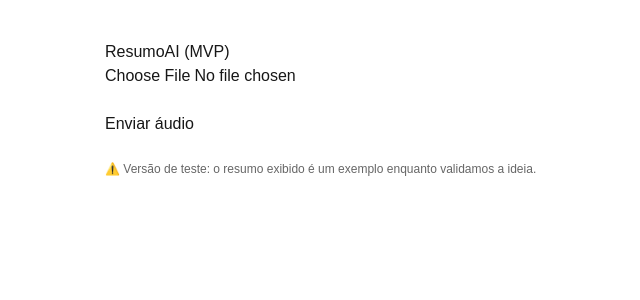
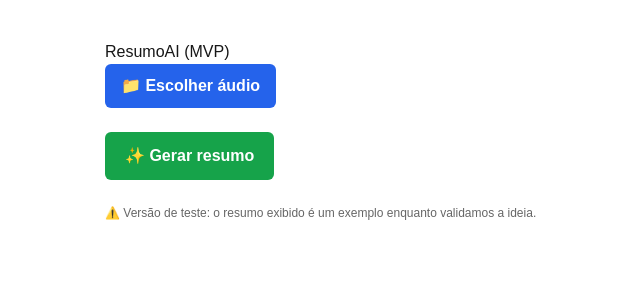
Before and after one commit to cleitondsouza-hub/resumo-reunioes, a Next.js app: page /app in a window 1280 px wide. Shown: the top 300 px of the page, without its empty margins (175-815 px from the left). Built offline with nearby package versions, Linux system fonts and the light colour scheme.

Commit message:
New adjusts

```diff
--- a/app/app/page.tsx
+++ b/app/app/page.tsx
@@ -47,7 +47,6 @@ export default function Home() {
 📅 Prazos
 - Entrega do piloto: 15/03`
         );
-
       }, 1000);
     } catch (err) {
       setStatus('Erro ao processar o áudio.');
@@ -58,16 +57,51 @@ export default function Home() {
     <main style={{ padding: 40, maxWidth: 800, margin: '0 auto' }}>
       <h1>ResumoAI (MVP)</h1>
 
+      {/* Botão para escolher arquivo */}
+      <label
+        style={{
+          display: 'inline-block',
+          padding: '10px 16px',
+          background: '#2563eb',
+          color: '#fff',
+          borderRadius: 6,
+          cursor: 'pointer',
+          fontWeight: 'bold',
+        }}
+      >
+        📁 Escolher áudio
         <input
           type="file"
           accept="audio/*"
+          style={{ display: 'none' }}
           onChange={(e) => setFile(e.target.files?.[0] || null)}
         />
+      </label>
+
+      {/* Nome do arquivo selecionado */}
+      {file && (
+        <p style={{ marginTop: 8 }}>
+          Arquivo selecionado: <strong>{file.name}</strong>
+        </p>
+      )}
 
       <br /><br />
 
-      <button onClick={handleUpload}>
-        Enviar áudio
+      {/* Botão principal */}
+      <button
+        onClick={handleUpload}
+        style={{
+          padding: '12px 20px',
+          background: '#16a34a',
+          color: '#fff',
+          borderRadius: 6,
+          border: 'none',
+          cursor: 'pointer',
+          fontWeight: 'bold',
+          fontSize: 16,
+        }}
+      >
+        ✨ Gerar resumo
       </button>
 
       <p style={{ marginTop: 16 }}>{status}</p>
@@ -88,7 +122,6 @@ export default function Home() {
         </div>
       )}
 
-
       <p style={{ marginTop: 24, fontSize: 12, color: '#666' }}>
         ⚠️ Versão de teste: o resumo exibido é um exemplo enquanto validamos a ideia.
       </p>
```
Lines whose indentation alone changed are shown as unchanged.
